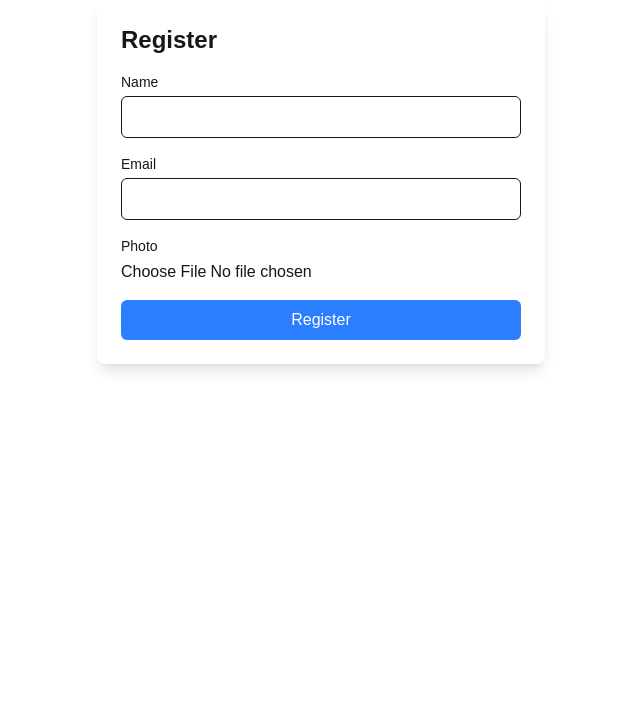
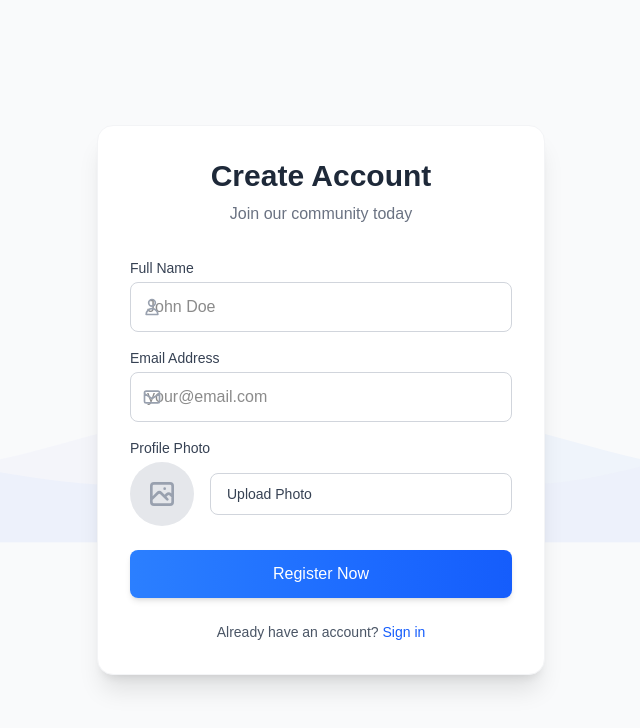
Before and after one commit to Shondarzer-Taroka/Personal-Expense-Tracker-frontend, a Next.js app: page /register in a window 1280 px wide. Shown: the top 728 px of the page, without its empty margins (319-959 px from the left). Built offline with nearby package versions, Linux system fonts and the light colour scheme.

Commit message:
env of cloudinary added

```diff
--- a/src/components/Authentication/Register.jsx
+++ b/src/components/Authentication/Register.jsx
@@ -1,5 +1,7 @@
+'use client'
 import React, { useState } from "react";
 import toast from "react-hot-toast";
+import Head from "next/head";
 
 const Register = () => {
   const [form, setForm] = useState({
@@ -8,6 +10,7 @@ const Register = () => {
     photo: ""
   });
   const [uploading, setUploading] = useState(false);
+  const [preview, setPreview] = useState("");
 
   const handleChange = (e) => {
     setForm({ ...form, [e.target.name]: e.target.value });
@@ -17,13 +20,20 @@ const Register = () => {
     const file = e.target.files[0];
     if (!file) return;
 
+    // Create preview
+    const reader = new FileReader();
+    reader.onload = () => {
+      setPreview(reader.result);
+    };
+    reader.readAsDataURL(file);
+
     setUploading(true);
     toast.loading("Uploading photo...", { id: "upload" });
 
     const data = new FormData();
     data.append("file", file);
-    data.append("upload_preset", "YOUR_UPLOAD_PRESET"); // from Cloudinary
-    data.append("cloud_name", "YOUR_CLOUD_NAME"); // from Cloudinary
+    data.append("upload_preset", "YOUR_UPLOAD_PRESET");
+    data.append("cloud_name", "YOUR_CLOUD_NAME");
 
     try {
       const res = await fetch(
@@ -55,66 +65,233 @@ const Register = () => {
     // Example submit (replace with API call)
     console.log("Form Data:", form);
     toast.success("Registration successful!");
+    // Reset form
+    setForm({ name: "", email: "", photo: "" });
+    setPreview("");
   };
 
   return (
-    <div className="max-w-md mx-auto p-6 bg-white shadow-lg rounded-lg">
-      <h2 className="text-2xl font-bold mb-4">Register</h2>
-      <form onSubmit={handleSubmit} className="space-y-4">
+    <>
+      <Head>
+        <title>Register | Your App</title>
+      </Head>
+
+      <div className="min-h-screen bg-gray-50 flex items-center justify-center px-4 relative overflow-hidden">
+        {/* Animated SVG Background */}
+        <div className="absolute inset-0 overflow-hidden z-0">
+          <svg
+            className="absolute w-full h-full opacity-10"
+            xmlns="http://www.w3.org/2000/svg"
+            viewBox="0 0 1440 320"
+          >
+            <path
+              fill="#3b82f6"
+              fillOpacity="0.5"
+              d="M0,192L48,197.3C96,203,192,213,288,229.3C384,245,480,267,576,250.7C672,235,768,181,864,181.3C960,181,1056,235,1152,234.7C1248,235,1344,181,1392,154.7L1440,128L1440,320L1392,320C1344,320,1248,320,1152,320C1056,320,960,320,864,320C768,320,672,320,576,320C480,320,384,320,288,320C192,320,96,320,48,320L0,320Z"
+            >
+              <animateTransform
+                attributeName="transform"
+                attributeType="XML"
+                type="translate"
+                from="0 0"
+                to="0 -100"
+                dur="15s"
+                repeatCount="indefinite"
+              />
+            </path>
+            <path
+              fill="#6366f1"
+              fillOpacity="0.3"
+              d="M0,128L48,154.7C96,181,192,235,288,234.7C384,235,480,181,576,181.3C672,181,768,235,864,250.7C960,267,1056,245,1152,213.3C1248,181,1344,139,1392,117.3L1440,96L1440,320L1392,320C1344,320,1248,320,1152,320C1056,320,960,320,864,320C768,320,672,320,576,320C480,320,384,320,288,320C192,320,96,320,48,320L0,320Z"
+            >
+              <animateTransform
+                attributeName="transform"
+                attributeType="XML"
+                type="translate"
+                from="0 0"
+                to="0 -150"
+                dur="20s"
+                repeatCount="indefinite"
+              />
+            </path>
+          </svg>
+        </div>
+
+        <div className="w-full max-w-md z-10">
+          <div className="bg-white p-8 rounded-2xl shadow-xl border border-gray-100 transition-all hover:shadow-2xl">
+            <div className="text-center mb-8">
+              <h2 className="text-3xl font-bold text-gray-800">Create Account</h2>
+              <p className="text-gray-500 mt-2">Join our community today</p>
+            </div>
+
+            <form onSubmit={handleSubmit} className="space-y-6">
+              <div className="space-y-4">
                 {/* Name */}
                 <div>
-          <label className="block text-sm font-medium">Name</label>
+                  <label className="block text-sm font-medium text-gray-700 mb-1">
+                    Full Name
+                  </label>
+                  <div className="relative">
                     <input
                       type="text"
                       name="name"
                       value={form.name}
                       onChange={handleChange}
                       required
-            className="w-full mt-1 border px-3 py-2 rounded-md focus:ring focus:ring-blue-300"
+                      className="w-full px-4 py-3 rounded-lg border border-gray-300 focus:ring-2 focus:ring-blue-500 focus:border-blue-500 transition-all"
+                      placeholder="John Doe"
                     />
+                    <div className="absolute inset-y-0 left-0 pl-3 flex items-center pointer-events-none">
+                      <svg
+                        className={`${ form.name && 'hidden'} h-5 w-5 text-gray-400`}
+                        fill="none"
+                        viewBox="0 0 24 24"
+                        stroke="currentColor"
+                      >
+                        <path
+                          strokeLinecap="round"
+                          strokeLinejoin="round"
+                          strokeWidth={2}
+                          d="M16 7a4 4 0 11-8 0 4 4 0 018 0zM12 14a7 7 0 00-7 7h14a7 7 0 00-7-7z"
+                        />
+                      </svg>
+                    </div>
+                  </div>
                 </div>
 
                 {/* Email */}
                 <div>
-          <label className="block text-sm font-medium">Email</label>
+                  <label className="block text-sm font-medium text-gray-700 mb-1">
+                    Email Address
+                  </label>
+                  <div className="relative">
                     <input
                       type="email"
                       name="email"
                       value={form.email}
                       onChange={handleChange}
                       required
-            className="w-full mt-1 border px-3 py-2 rounded-md focus:ring focus:ring-blue-300"
+                      className="w-full px-4 py-3 rounded-lg border border-gray-300 focus:ring-2 focus:ring-blue-500 focus:border-blue-500 transition-all"
+                      placeholder="your@email.com"
                     />
+                    <div className=" absolute inset-y-0 left-0 pl-3 flex items-center pointer-events-none">
+                      <svg
+                        className={`h-5 w-5 text-gray-400 ${form.email && 'hidden'}`}
+                        fill="none"
+                        viewBox="0 0 24 24"
+                        stroke="currentColor"
+                      >
+                        <path
+                          strokeLinecap="round"
+                          strokeLinejoin="round"
+                          strokeWidth={2}
+                          d="M3 8l7.89 5.26a2 2 0 002.22 0L21 8M5 19h14a2 2 0 002-2V7a2 2 0 00-2-2H5a2 2 0 00-2 2v10a2 2 0 002 2z"
+                        />
+                      </svg>
+                    </div>
+                  </div>
                 </div>
 
                 {/* Photo Upload */}
                 <div>
-          <label className="block text-sm font-medium">Photo</label>
+                  <label className="block text-sm font-medium text-gray-700 mb-1">
+                    Profile Photo
+                  </label>
+                  <div className="flex items-center space-x-4">
+                    <div className="relative">
+                      {(preview || form.photo) && (
+                        <img
+                          src={preview || form.photo}
+                          alt="Preview"
+                          className="h-16 w-16 rounded-full object-cover border-2 border-white shadow"
+                        />
+                      )}
+                      {!preview && !form.photo && (
+                        <div className="h-16 w-16 rounded-full bg-gray-200 flex items-center justify-center">
+                          <svg
+                            className="h-8 w-8 text-gray-400"
+                            fill="none"
+                            viewBox="0 0 24 24"
+                            stroke="currentColor"
+                          >
+                            <path
+                              strokeLinecap="round"
+                              strokeLinejoin="round"
+                              strokeWidth={2}
+                              d="M4 16l4.586-4.586a2 2 0 012.828 0L16 16m-2-2l1.586-1.586a2 2 0 012.828 0L20 14m-6-6h.01M6 20h12a2 2 0 002-2V6a2 2 0 00-2-2H6a2 2 0 00-2 2v12a2 2 0 002 2z"
+                            />
+                          </svg>
+                        </div>
+                      )}
+                    </div>
+                    <label className="flex-1">
+                      <div className="px-4 py-2 bg-white rounded-lg border border-gray-300 hover:bg-gray-50 cursor-pointer transition-colors">
+                        <span className="text-sm font-medium text-gray-700">
+                          {preview || form.photo ? "Change Photo" : "Upload Photo"}
+                        </span>
                         <input
                           type="file"
                           accept="image/*"
                           onChange={handlePhotoChange}
-            className="w-full mt-1"
+                          className="hidden"
                         />
-          {form.photo && (
-            <img
-              src={form.photo}
-              alt="Uploaded"
-              className="mt-2 h-20 w-20 object-cover rounded-full"
-            />
-          )}
+                      </div>
+                    </label>
+                  </div>
+                </div>
               </div>
 
-        {/* Submit */}
               <button
                 type="submit"
                 disabled={uploading}
-          className="w-full bg-blue-500 text-white py-2 px-4 rounded-md hover:bg-blue-600 disabled:bg-gray-400"
+                className={`w-full py-3 px-4 rounded-lg font-medium text-white transition-all ${
+                  uploading
+                    ? "bg-gray-400 cursor-not-allowed"
+                    : "bg-gradient-to-r from-blue-500 to-blue-600 hover:from-blue-600 hover:to-blue-700 shadow-md"
+                }`}
               >
-          {uploading ? "Uploading..." : "Register"}
+                {uploading ? (
+                  <span className="flex items-center justify-center">
+                    <svg
+                      className="animate-spin -ml-1 mr-3 h-5 w-5 text-white"
+                      xmlns="http://www.w3.org/2000/svg"
+                      fill="none"
+                      viewBox="0 0 24 24"
+                    >
+                      <circle
+                        className="opacity-25"
+                        cx="12"
+                        cy="12"
+                        r="10"
+                        stroke="currentColor"
+                        strokeWidth="4"
+                      ></circle>
+                      <path
+                        className="opacity-75"
+                        fill="currentColor"
+                        d="M4 12a8 8 0 018-8V0C5.373 0 0 5.373 0 12h4zm2 5.291A7.962 7.962 0 014 12H0c0 3.042 1.135 5.824 3 7.938l3-2.647z"
+                      ></path>
+                    </svg>
+                    Processing...
+                  </span>
+                ) : (
+                  "Register Now"
+                )}
               </button>
             </form>
+
+            <div className="mt-6 text-center">
+              <p className="text-sm text-gray-600">
+                Already have an account?{" "}
+                <a href="#" className="text-blue-600 hover:text-blue-800 font-medium">
+                  Sign in
+                </a>
+              </p>
             </div>
+          </div>
+        </div>
+      </div>
+    </>
   );
 };
 
```
Lines whose indentation alone changed are shown as unchanged.
